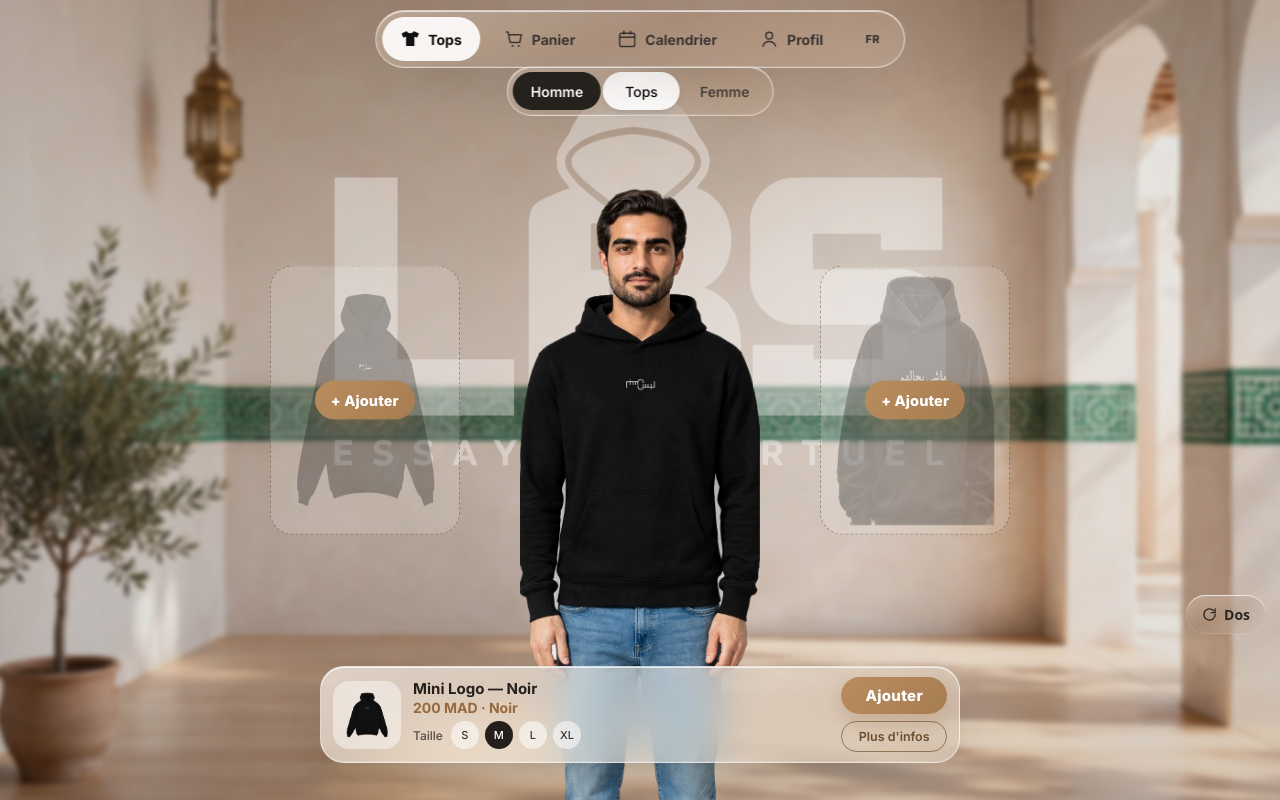
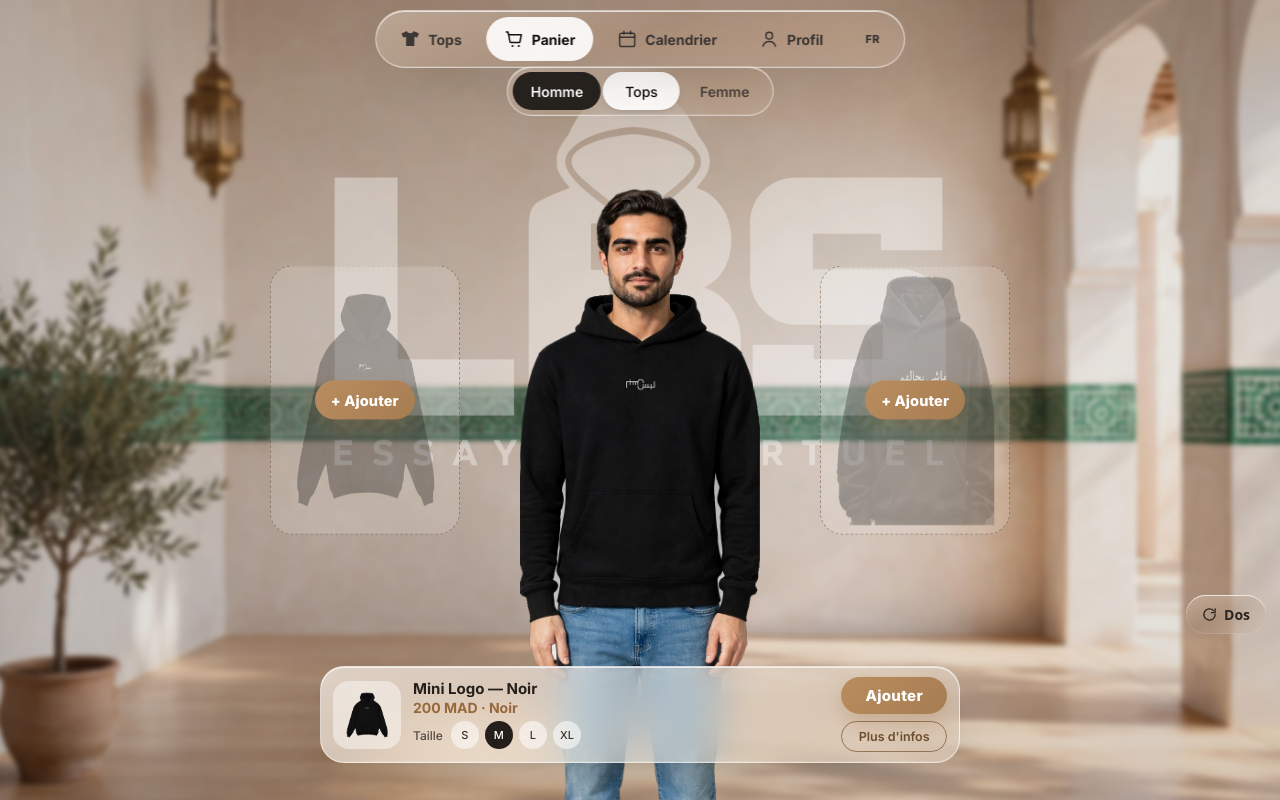
Before and after one commit to lkiwan/STORE, a plain HTML site: page surmoi-2d-v2/index.html in a window 1280 px wide. Drawn offline with Linux system fonts and the light colour scheme.

Commit message:
Rail selection: Cart on load, Tops on scroll

```diff
--- a/surmoi-2d-v2/index.html
+++ b/surmoi-2d-v2/index.html
@@ -22,11 +22,11 @@
 <div class="room"></div>
 
 <aside class="rail glass">
-  <button class="rbtn act" type="button" aria-label="Tops">
+  <button class="rbtn" id="topsBtn" type="button" aria-label="Tops">
     <svg viewBox="0 0 24 24" fill="currentColor" aria-hidden="true"><path d="M21.9 5.1 16.6 2.7a.6.6 0 0 0-.8.3c-.6 1.2-2.1 2-3.8 2s-3.2-.8-3.8-2a.6.6 0 0 0-.8-.3L2.1 5.1a.6.6 0 0 0-.3.8l1.7 3.9a.6.6 0 0 0 .8.3L7 9.4v10.4c0 .3.3.6.6.6h8.8c.3 0 .6-.3.6-.6V9.4l2.7.7c.3.1.7 0 .8-.3l1.7-3.9a.6.6 0 0 0-.3-.8Z"/></svg>
     <span class="rlabel">Tops</span>
   </button>
-  <button class="rbtn" id="cartBtn" type="button" aria-label="Panier">
+  <button class="rbtn act" id="cartBtn" type="button" aria-label="Panier">
     <span class="cbadge" id="cartBadge" hidden>0</span>
     <svg viewBox="0 0 24 24" fill="none" stroke="currentColor" stroke-width="1.8" stroke-linecap="round" stroke-linejoin="round" aria-hidden="true"><path d="M2.5 3.5h2l2.5 12a1 1 0 0 0 1 .8h9.9a1 1 0 0 0 1-.8L20.5 7H6"/><circle cx="10" cy="20.4" r="1.3" fill="currentColor" stroke="none"/><circle cx="17.5" cy="20.4" r="1.3" fill="currentColor" stroke="none"/></svg>
     <span class="rlabel">Panier</span>
```
